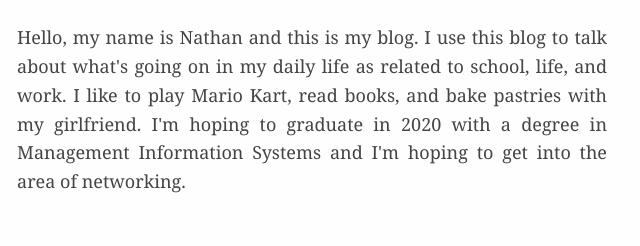
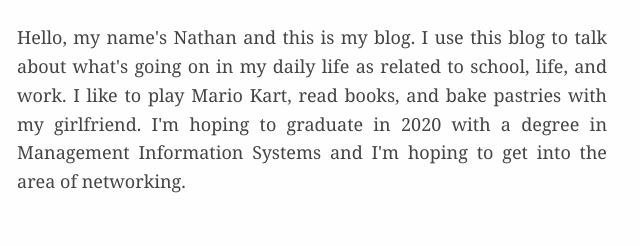
Before and after one commit to npatterson26/npatterson26.github.io, a plain HTML site: page about.html in a window 1280 px wide. Shown: the part 644-890 px from the top of the page, 328-968 px from the left. Drawn offline with Linux system fonts and the light colour scheme.

Commit message:
fixed spelling

```diff
--- a/about.html
+++ b/about.html
@@ -26,7 +26,7 @@
         <h4>About Me</h4>
         <div id="bio">
           <img src="./images/selfie.png" height="350" width="250">
-          <p>Hello, my name is Nathan and this is my blog. I use this blog to talk about what's going on in my daily life as related to school, life, and work. I like to play Mario Kart, read books, and bake pastries with my girlfriend. I'm hoping to graduate in 2020 with a degree in Management Information Systems and I'm hoping to get into the area of networking.</p>
+          <p>Hello, my name's Nathan and this is my blog. I use this blog to talk about what's going on in my daily life as related to school, life, and work. I like to play Mario Kart, read books, and bake pastries with my girlfriend. I'm hoping to graduate in 2020 with a degree in Management Information Systems and I'm hoping to get into the area of networking.</p>
       </div>
     </div>
       <footer>
```
